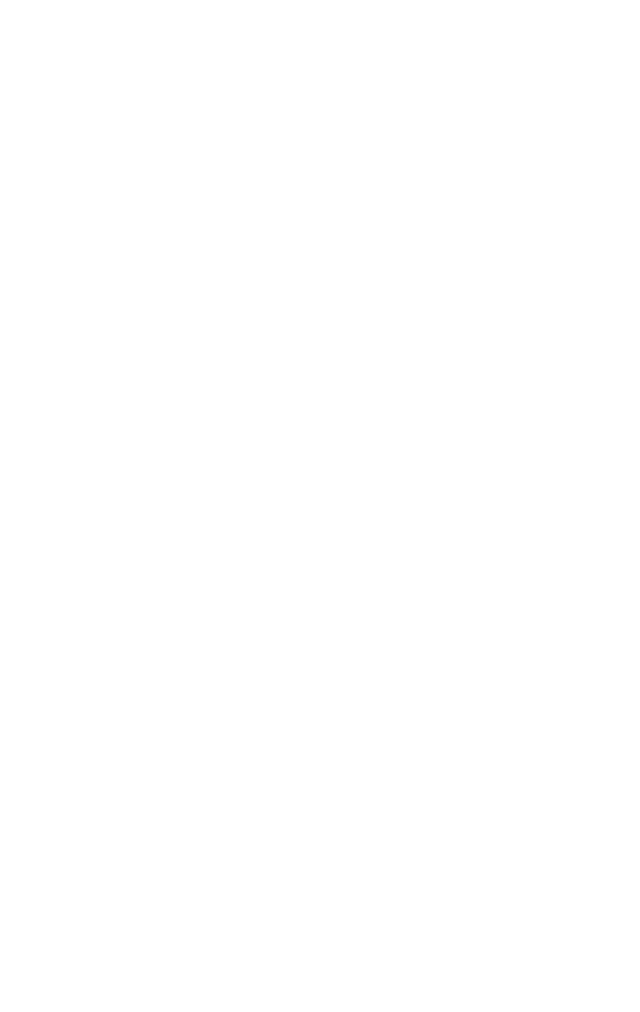
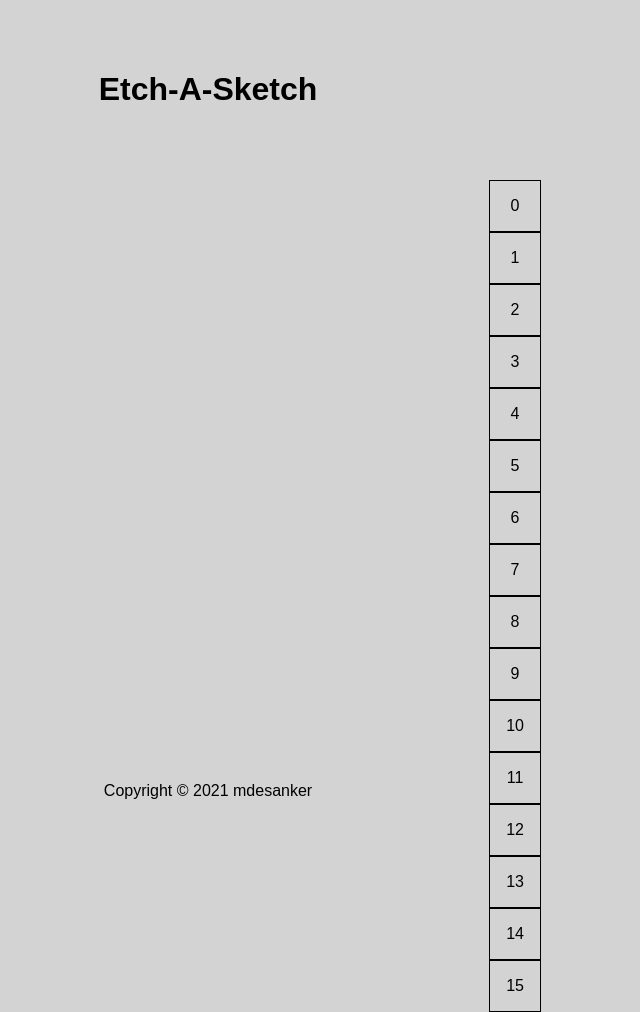
Before and after one commit to mdesanker/etch-a-sketch, a plain HTML site: page index.html in a window 1280 px wide. Shown: the whole page, without its empty margins (432-1072 px from the left). Before the commit the page ends 800 px from the top, so only its background shows below. Drawn offline with Linux system fonts and the light colour scheme.

Commit message:
First attempt at JS grid. Unsuccessful

```diff
--- a/index.html
+++ b/index.html
@@ -10,6 +10,18 @@
 </head>
 
 <body>
+    <div class="header">
+        <h1>Etch-A-Sketch</h1>
+    </div>
+    <div class="body">
+        <div class="menu">
+        </div>
+        <div id="container">
+        </div>
+    </div>
+    <div class="footer">
+        Copyright © 2021 mdesanker
+    </div>
     <script src="script.js"></script>
 </body>
 
--- a/script.js
+++ b/script.js
@@ -1 +1,19 @@
 // script.js //
+function genGrid(num) {
+    const container = document.getElementById('container')
+    for (i = 0; i < num; i++) {
+        let row = document.createElement('div');
+        row.classList.add('row')
+        for (j = 0; j < num; j++) {
+            let cell = document.createElement('div');
+            cell.style.cssText = ""
+            cell.classList.add('grid-item');
+            cell.textContent = (i * num) + j;
+            row.appendChild(cell);
+        }
+        container.appendChild(row);
+    }
+
+}
+
+genGrid(4)
--- a/style.css
+++ b/style.css
@@ -1 +1,34 @@
 /* style.css */
+body {
+    font-family: Arial, Helvetica, sans-serif;
+    color: black;
+    background-color: lightgray;
+    display: flex;
+    flex-direction: column;
+    margin: 0;
+    padding: 0;
+}
+.header {
+    text-align: center;
+    padding: 50px 0;
+}
+.body {
+    display: flex;
+    flex-direction: row;
+    justify-content: space-around;
+}
+.container {
+    display: grid;
+    grid-gap: 1em;
+}
+.grid-item {
+    padding: 1em;
+    border: 1px solid black;
+    text-align: center;
+}
+.footer {
+    position: absolute;
+    width: 100%;
+    bottom: 0;
+    text-align: center;
+}
```
